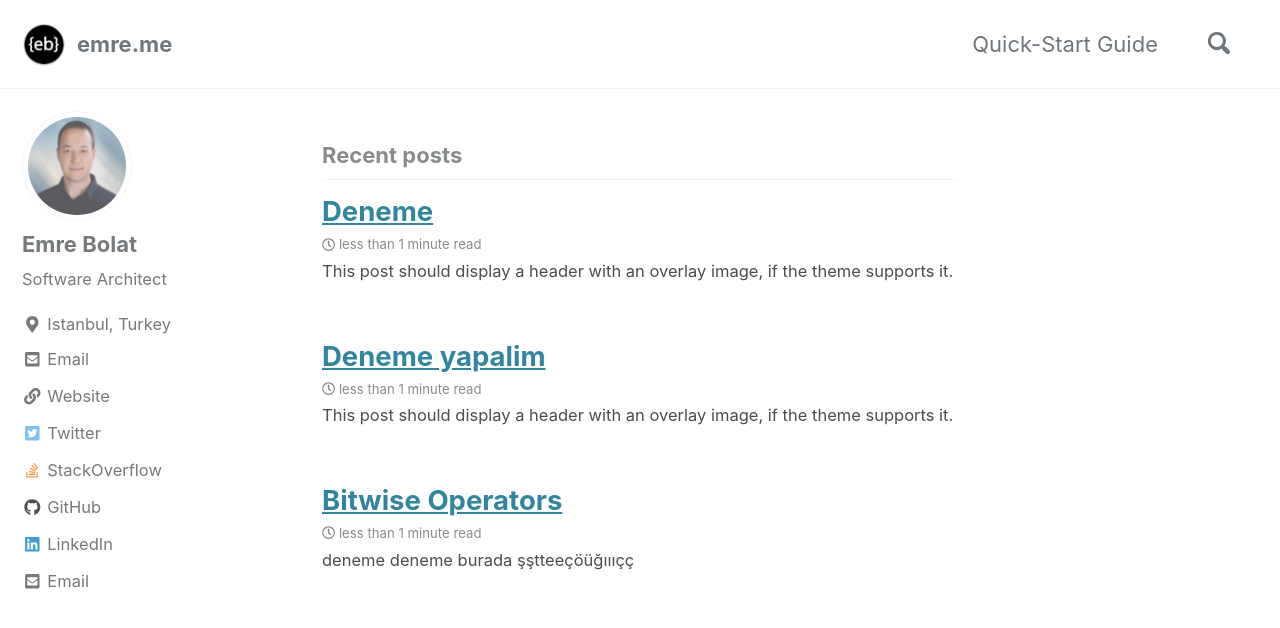
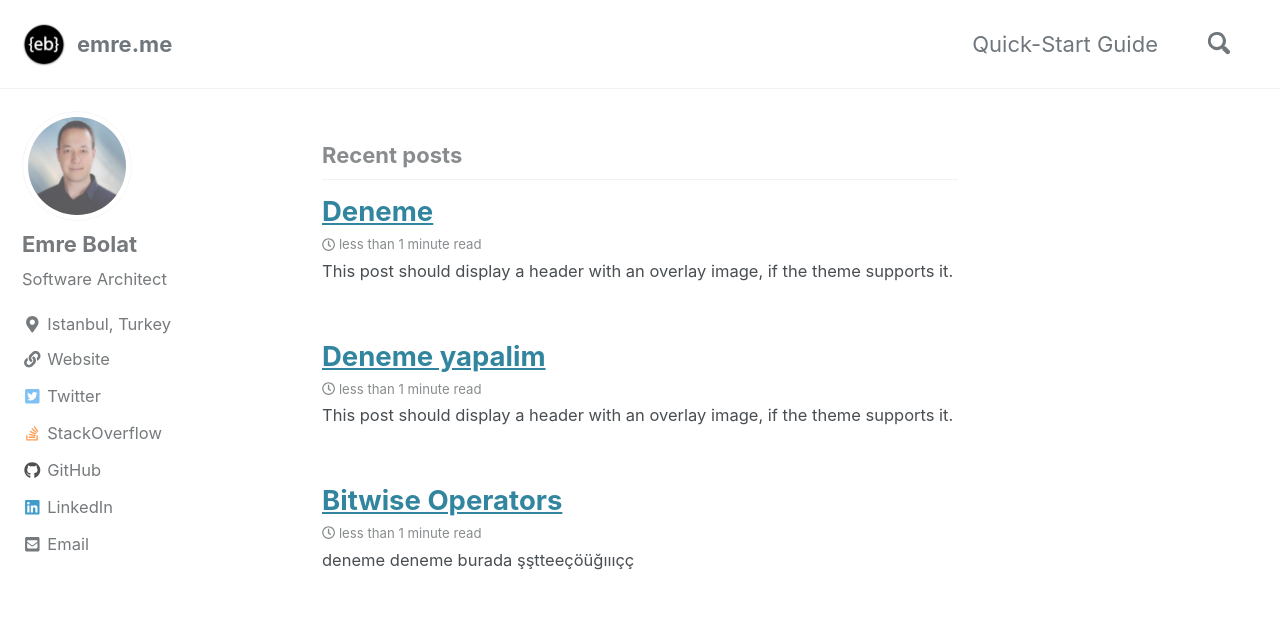
Before and after one commit to ebolat/emre.me, a Jekyll site: the page built from index.html, in a window 1280 px wide and 900 px high. Shown: the top 628 px of the window. Built offline with Jekyll 4.4.1, drawn with Linux system fonts in a browser that asks for light colours; cached includes are drawn as plain includes; nearby versions of some CDN libraries; the list of posts is cut into pages by our own code; comment, search, counter and statistics services are not loaded; a style sheet for code colours, icons or effects is not loaded.

Commit message:
email link appeared twice fixed

```diff
--- a/_config.yml
+++ b/_config.yml
@@ -112,9 +112,6 @@ author:
   location         : "Istanbul, Turkey"
   email            : "emre@emre.me"
   links:
-    - label: "Email"
-      icon: "fas fa-fw fa-envelope-square"
-      url: mailto:emre@emre.me
     - label: "Website"
       icon: "fas fa-fw fa-link"
       url: "https://emre.me"
```
